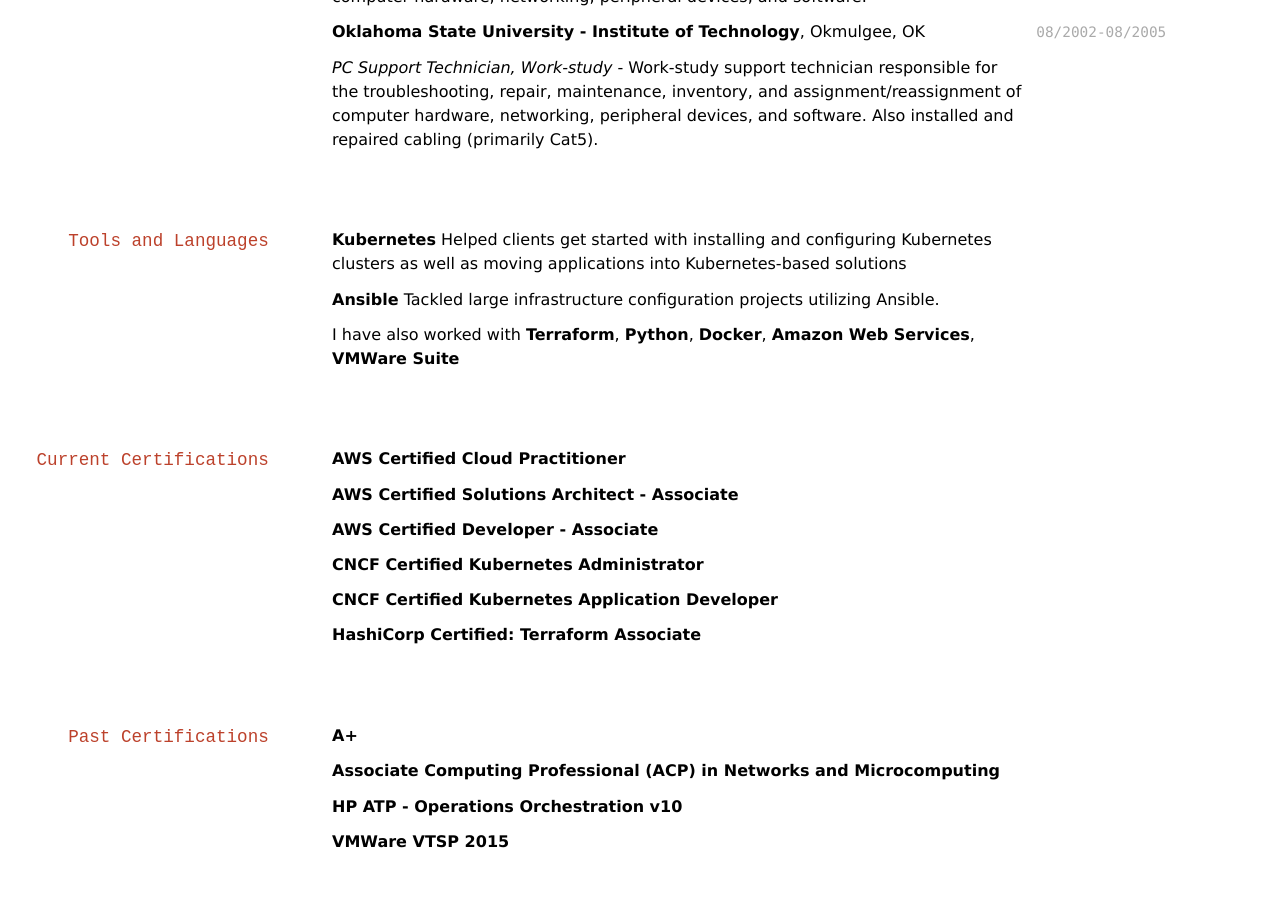
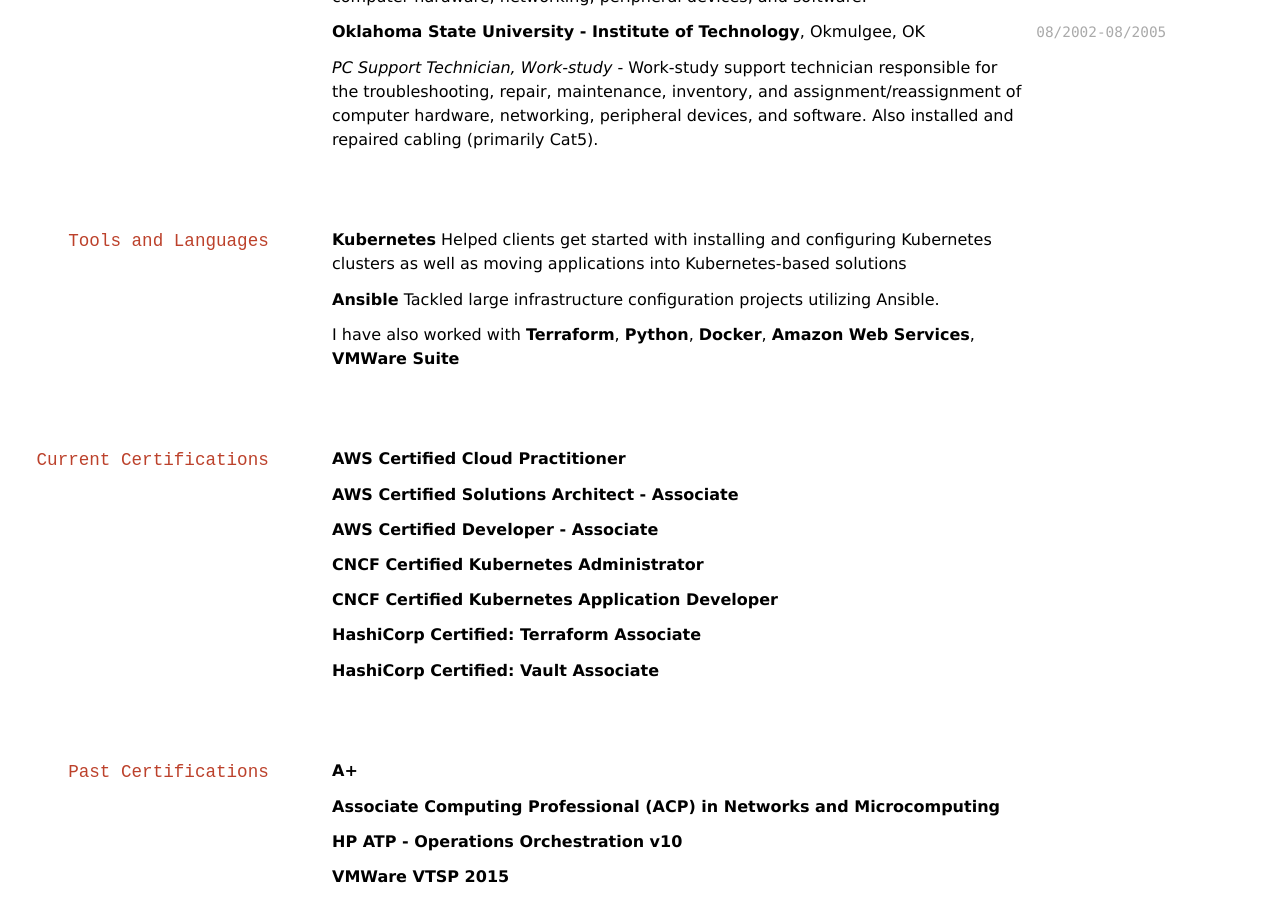
Before and after one commit to audioboxer217/audioboxer217.github.io, a Jekyll site: the page built from index.md, in a window 1280 px wide and 900 px high, scrolled down 1528 px. Built offline with Jekyll 4.4.1, drawn with Linux system fonts in a browser that asks for light colours; before the commit the page ends 2393 px from its top, so only the background shows below that.

Commit message:
Update with Vault Cert in "Current" list

```diff
--- a/index.md
+++ b/index.md
@@ -96,6 +96,8 @@
 
 __HashiCorp Certified: Terraform Associate__
 
+__HashiCorp Certified: Vault Associate__
+
 ## Past Certifications
 
 __A+__
```
